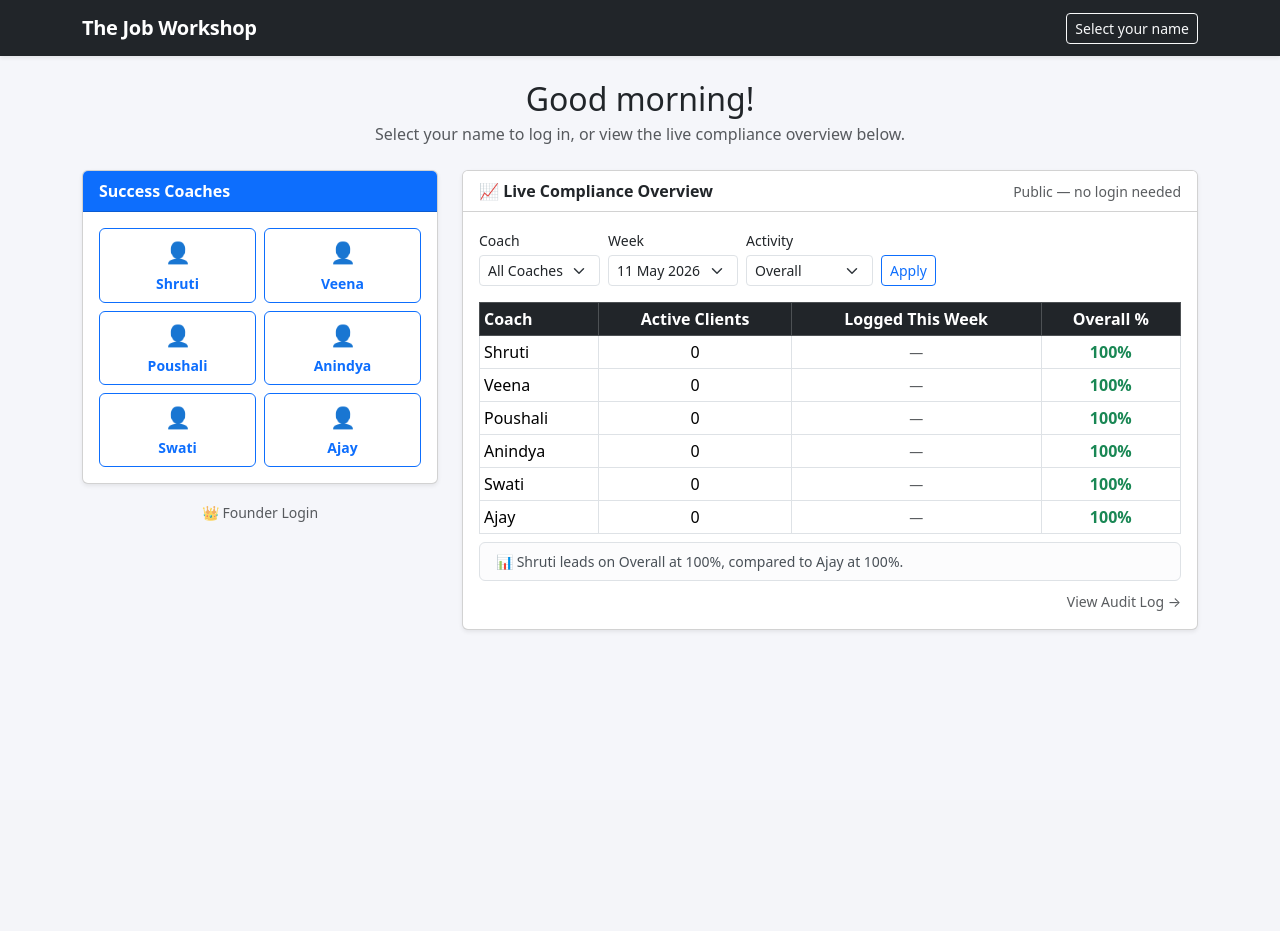
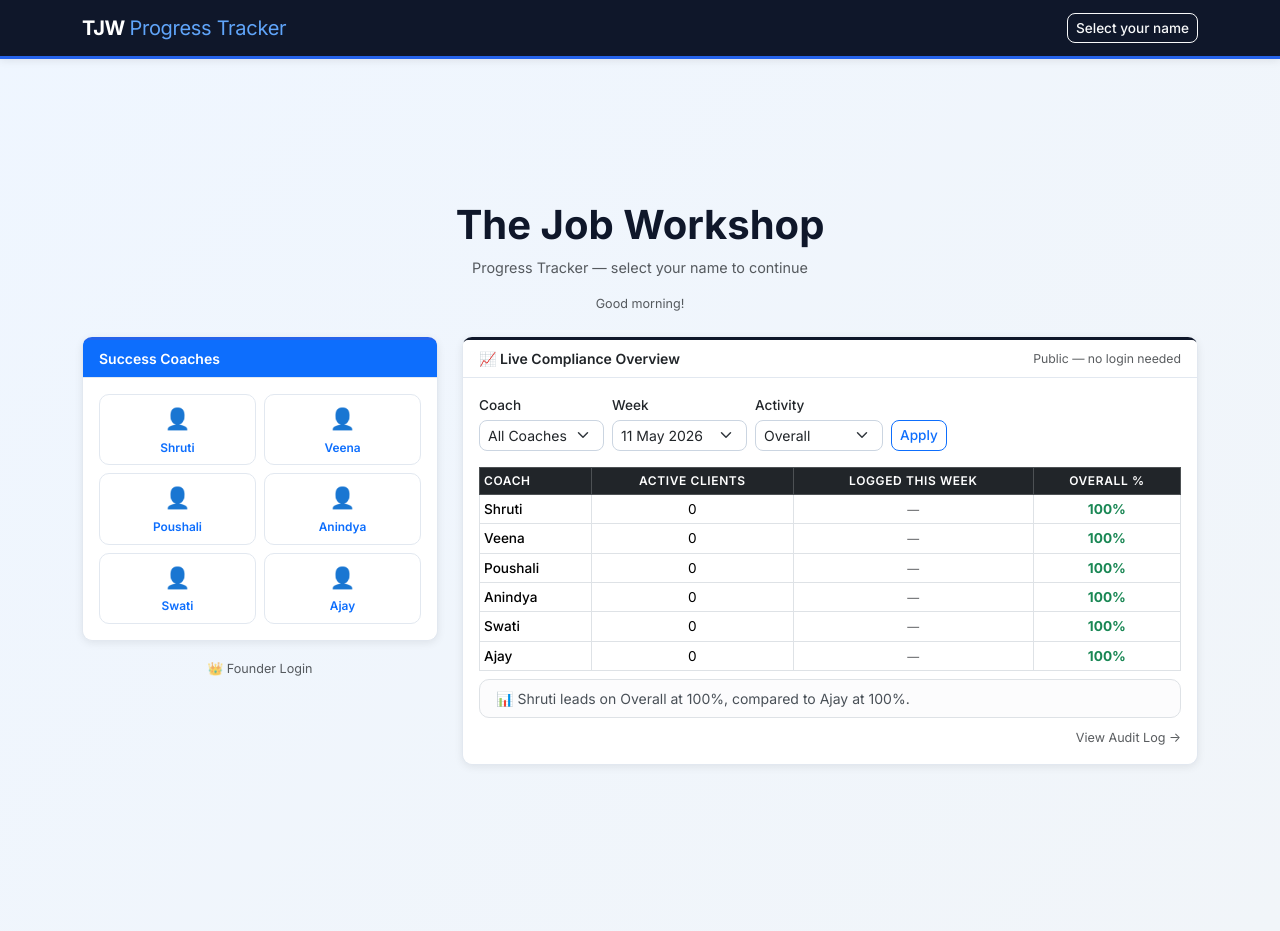
Before and after one commit to TJW-Dubai/tjw-progress-tracker, a Flask app: page / in a window 1280 px wide. Before the commit the page ends 631 px from the top, so only its background shows below. Run offline with Flask 3, Linux system fonts and the light colour scheme.

Commit message:
Visual redesign: Inter font, refined colours, better cards, improved hierarchy throughout
Co-Authored-By: Claude Sonnet 4.6 (1M context) <noreply@anthropic.com>

```diff
--- /dev/null
+++ b/static/style.css
@@ -0,0 +1,176 @@
+@import url('https://fonts.googleapis.com/css2?family=Inter:wght@400;500;600;700&display=swap');
+
+:root {
+  --primary: #2563eb;
+  --primary-dark: #1e40af;
+  --success: #16a34a;
+  --warning: #ca8a04;
+  --danger: #dc2626;
+  --navy: #0f172a;
+  --bg: #f1f5f9;
+  --card: #ffffff;
+  --border: #e2e8f0;
+  --text: #1e293b;
+  --muted: #64748b;
+  --radius: 10px;
+}
+
+/* ── Typography & body ── */
+body {
+  font-family: Inter, -apple-system, BlinkMacSystemFont, sans-serif;
+  font-size: 0.9rem;
+  background: var(--bg);
+  color: var(--text);
+}
+
+/* ── Navbar ── */
+nav.navbar {
+  background: var(--navy) !important;
+  border-bottom: 3px solid var(--primary);
+}
+
+.navbar-brand {
+  font-weight: 700;
+  letter-spacing: -0.3px;
+}
+
+/* ── Cards ── */
+.card {
+  border: 1px solid var(--border);
+  border-radius: var(--radius);
+  box-shadow: 0 1px 3px rgba(0, 0, 0, 0.07);
+}
+
+.card-header {
+  background: white;
+  font-size: 0.875rem;
+  border-bottom: 1px solid var(--border);
+}
+
+.shadow-sm {
+  box-shadow: 0 2px 8px rgba(0, 0, 0, 0.08) !important;
+}
+
+/* ── Buttons ── */
+.btn {
+  border-radius: 8px;
+  font-weight: 500;
+  font-size: 0.85rem;
+}
+
+.btn-primary {
+  background: var(--primary);
+  border-color: var(--primary);
+}
+
+.btn-primary:hover {
+  background: var(--primary-dark);
+  border-color: var(--primary-dark);
+}
+
+/* ── Badges ── */
+.badge {
+  border-radius: 6px;
+  font-weight: 600;
+  font-size: 0.72rem;
+  letter-spacing: 0.02em;
+}
+
+/* ── Tables ── */
+.table {
+  font-size: 0.85rem;
+}
+
+.table thead th {
+  font-size: 0.75rem;
+  font-weight: 600;
+  text-transform: uppercase;
+  letter-spacing: 0.05em;
+}
+
+.table-danger {
+  background: #fef2f2 !important;
+}
+
+.table-success {
+  background: #f0fdf4 !important;
+}
+
+/* ── Forms ── */
+.form-control,
+.form-select {
+  border-radius: 8px;
+  border: 1px solid #cbd5e1;
+  font-size: 0.875rem;
+}
+
+.form-control:focus,
+.form-select:focus {
+  border-color: var(--primary);
+  box-shadow: 0 0 0 3px rgba(37, 99, 235, 0.12);
+}
+
+.form-label {
+  font-weight: 500;
+  font-size: 0.85rem;
+}
+
+.form-text {
+  font-size: 0.78rem;
+  color: var(--muted);
+}
+
+/* ── Coach login cards (index page) ── */
+.coach-btn {
+  border-radius: var(--radius);
+  transition: all 0.15s ease;
+  border: 1.5px solid var(--border);
+}
+
+.coach-btn:hover {
+  transform: translateY(-3px);
+  box-shadow: 0 8px 20px rgba(37, 99, 235, 0.15);
+  border-color: var(--primary);
+}
+
+/* ── Alerts ── */
+.alert {
+  border-radius: var(--radius);
+  border: none;
+  font-size: 0.875rem;
+}
+
+/* ── Progress bars ── */
+.progress {
+  border-radius: 99px;
+  background: #e2e8f0;
+}
+
+.progress-bar {
+  border-radius: 99px;
+}
+
+/* ── Section label utility ── */
+.section-label {
+  font-size: 0.7rem;
+  font-weight: 700;
+  text-transform: uppercase;
+  letter-spacing: 0.08em;
+  color: var(--muted);
+}
+
+/* ── Page hero (index page) ── */
+.hero-bg {
+  background: linear-gradient(135deg, #eff6ff 0%, #f1f5f9 100%);
+  min-height: 100vh;
+}
+
+/* ── Compliance score pill ── */
+.score-pill {
+  display: inline-flex;
+  align-items: center;
+  padding: 0.2rem 0.6rem;
+  border-radius: 99px;
+  font-weight: 700;
+  font-size: 0.8rem;
+}
--- a/templates/base.html
+++ b/templates/base.html
@@ -5,17 +5,18 @@
   <meta name="viewport" content="width=device-width, initial-scale=1">
   <title>{% block title %}TJW Tracker{% endblock %}</title>
   <link href="https://cdn.jsdelivr.net/npm/bootstrap@5.3.2/dist/css/bootstrap.min.css" rel="stylesheet">
+  <link rel="preconnect" href="https://fonts.googleapis.com">
+  <link rel="preconnect" href="https://fonts.gstatic.com" crossorigin>
+  <link href="https://fonts.googleapis.com/css2?family=Inter:wght@400;500;600;700&display=swap" rel="stylesheet">
+  <link href="/static/style.css" rel="stylesheet">
   <style>
-    body { background-color: #f5f6fa; }
-    .navbar-brand { font-weight: 700; letter-spacing: -.3px; }
     .table > :not(caption) > * > * { vertical-align: middle; }
-    .badge { font-weight: 500; }
   </style>
 </head>
-<body>
-<nav class="navbar navbar-dark bg-dark mb-4 shadow-sm">
+<body class="{% block body_class %}{% endblock %}">
+<nav class="navbar navbar-dark mb-4 shadow-sm py-2">
   <div class="container-lg">
-    <a class="navbar-brand" href="/">The Job Workshop</a>
+    <a class="navbar-brand" href="/">TJW <span style="color:#60a5fa;font-weight:400;">Progress Tracker</span></a>
     <div class="d-flex align-items-center gap-2">
 
       {% if current_user %}
--- a/templates/coach.html
+++ b/templates/coach.html
@@ -21,13 +21,13 @@
   {% set c = card.client %}
   {% set log = card.this_log %}
   <div class="col-md-6">
-    <div class="card h-100 shadow-sm">
+    <div class="card h-100 shadow-sm" style="{{ 'border-left: 4px solid #16a34a;' if log else 'border-left: 4px solid #e2e8f0;' }}">
       <div class="card-body">
 
         <!-- Header row -->
         <div class="d-flex justify-content-between align-items-start mb-2">
           <div>
-            <h6 class="mb-0 fw-semibold">{{ c.name }}</h6>
+            <h6 class="mb-0 fw-semibold fs-6" style="color:#0f172a;">{{ c.name }}</h6>
             <small class="text-muted">
               Started {{ c.start_date.strftime('%d %b %Y') }}
               {% if c.end_date %} · Ends {{ c.end_date.strftime('%d %b %Y') }}{% endif %}
--- a/templates/index.html
+++ b/templates/index.html
@@ -1,10 +1,14 @@
 {% extends "base.html" %}
 {% block title %}The Job Workshop — Progress Tracker{% endblock %}
+{% block body_class %}hero-bg{% endblock %}
 
 {% block content %}
+<div class="min-vh-100 d-flex flex-column justify-content-center py-5">
+
 <div class="text-center mb-4">
-  <h2 class="mb-1">Good {{ greeting }}!</h2>
-  <p class="text-muted mb-0">Select your name to log in, or view the live compliance overview below.</p>
+  <h1 class="fw-bold" style="color:#0f172a;">The Job Workshop</h1>
+  <p class="text-muted">Progress Tracker — select your name to continue</p>
+  <p class="text-muted mb-0 small">Good {{ greeting }}!</p>
 </div>
 
 <div class="row g-4">
@@ -13,7 +17,7 @@
   <div class="col-lg-4">
 
     <!-- Success Coaches -->
-    <div class="card shadow-sm mb-3">
+    <div class="card shadow-sm mb-3" style="border-top: 3px solid #2563eb;">
       <div class="card-header bg-primary text-white fw-semibold">
         Success Coaches
       </div>
@@ -48,7 +52,7 @@
 
   <!-- ═══ RIGHT: Live Compliance Overview ═══ -->
   <div class="col-lg-8">
-    <div class="card shadow-sm">
+    <div class="card shadow-sm" style="border-top: 3px solid #0f172a;">
       <div class="card-header fw-semibold bg-white d-flex justify-content-between align-items-center">
         <span>📈 Live Compliance Overview</span>
         <small class="text-muted fw-normal">Public — no login needed</small>
@@ -146,6 +150,8 @@
 
 </div>
 
+</div><!-- /min-vh-100 hero wrapper -->
+
 <!-- Founder password modal -->
 <div class="modal fade" id="founderModal" tabindex="-1">
   <div class="modal-dialog modal-sm">
@@ -175,8 +181,4 @@
   </div>
 </div>
 
-<style>
-.coach-btn { transition: transform .12s, box-shadow .12s; }
-.coach-btn:hover { transform: translateY(-3px); box-shadow: 0 6px 16px rgba(0,0,0,.12); }
-</style>
 {% endblock %}
```
Also changed, not shown: templates/dashboard.html (+6 -4 lines).
